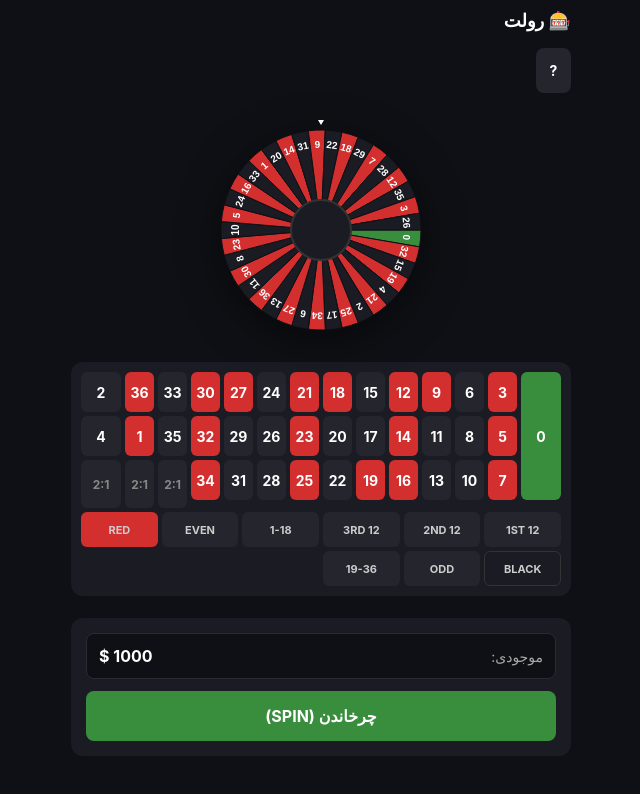
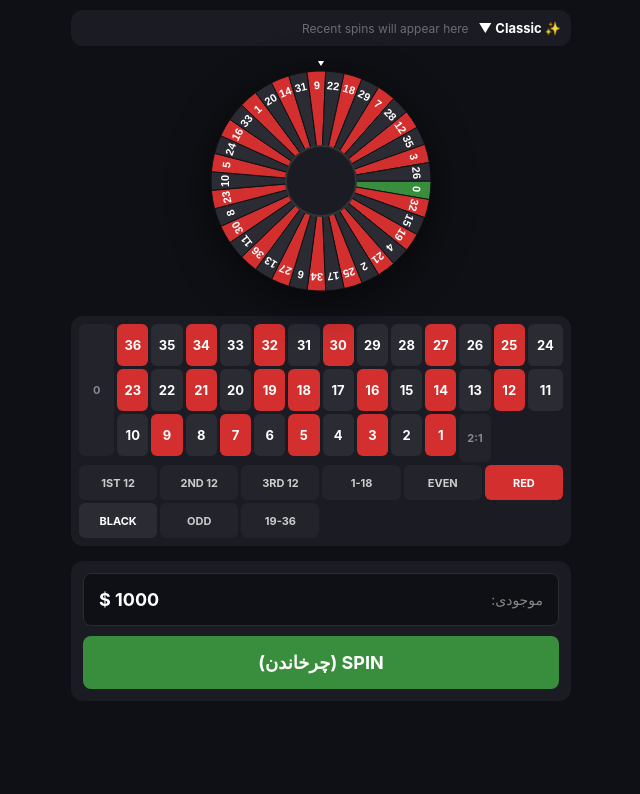
Before and after one commit to vodkashayan-oss/roulette, a plain HTML site: page index.html in a window 1280 px wide. Shown: the whole page, without its empty margins (319-959 px from the left). Drawn offline with Linux system fonts and the light colour scheme.

Commit message:
Update index.html

```diff
--- a/index.html
+++ b/index.html
@@ -7,49 +7,48 @@
 <style>
     * { box-sizing: border-box; margin: 0; padding: 0; font-family: -apple-system, BlinkMacSystemFont, "Segoe UI", Roboto, sans-serif; }
     body { background-color: #0f1015; color: #fff; display: flex; justify-content: center; min-height: 100vh; padding: 10px; }
-    .app { width: 100%; max-width: 500px; display: flex; flex-direction: column; gap: 12px; }
+    .app { width: 100%; max-width: 500px; display: flex; flex-direction: column; gap: 10px; }
 
-    /* Header & History */
-    .header { display: flex; justify-content: space-between; align-items: center; margin-bottom: 5px; }
-    .title { font-size: 18px; font-weight: bold; color: #fff; }
-    .history-bar { display: flex; gap: 6px; overflow-x: auto; padding-bottom: 5px; scrollbar-width: none; }
-    .history-bar::-webkit-scrollbar { display: none; }
-    .hist-item { min-width: 35px; height: 45px; border-radius: 8px; display: flex; align-items: center; justify-content: center; font-weight: bold; font-size: 14px; color: #fff; }
+    /* Top Bar (FaucetPay Style) */
+    .top-bar { background: #1a1b23; border-radius: 12px; padding: 10px; display: flex; align-items: center; gap: 10px; overflow: hidden; }
+    .classic-dropdown { display: flex; align-items: center; gap: 5px; font-size: 13px; font-weight: bold; color: #fff; white-space: nowrap; }
+    .history-container { display: flex; gap: 6px; overflow-x: auto; scrollbar-width: none; flex: 1; align-items: center; }
+    .history-container::-webkit-scrollbar { display: none; }
+    .history-placeholder { color: #6b6c76; font-size: 12px; white-space: nowrap; }
+    .hist-item { min-width: 32px; height: 40px; border-radius: 6px; display: flex; align-items: center; justify-content: center; font-weight: bold; font-size: 13px; color: #fff; }
     .hist-red { background: #d32f2f; }
-    .hist-black { background: #24252d; }
+    .hist-black { background: #2a2b33; }
     .hist-green { background: #388e3c; }
 
-    /* Canvas Wheel Container */
-    .wheel-container { display: flex; justify-content: center; margin: 10px 0; }
-    canvas { width: 220px; height: 220px; filter: drop-shadow(0 10px 20px rgba(0,0,0,0.5)); }
+    /* Canvas Wheel */
+    .wheel-wrapper { display: flex; justify-content: center; margin: 5px 0; position: relative; }
+    canvas { width: 240px; height: 240px; filter: drop-shadow(0 10px 20px rgba(0,0,0,0.6)); }
 
-    /* Betting Table */
-    .table-container { background: #1a1b23; padding: 10px; border-radius: 12px; }
-    .grid { display: grid; grid-template-columns: 40px repeat(12, 1fr) 40px; gap: 4px; }
-    .cell { height: 40px; display: flex; align-items: center; justify-content: center; border-radius: 6px; font-weight: bold; font-size: 14px; cursor: pointer; user-select: none; transition: 0.2s; }
-    .cell:active { transform: scale(0.95); }
+    /* Table (FaucetPay Style) */
+    .table-container { background: #1a1b23; padding: 8px; border-radius: 12px; }
+    .roulette-grid { display: grid; grid-template-columns: 2.2rem repeat(12, 1fr) 2.2rem; gap: 3px; direction: ltr; }
+    .cell { height: 42px; display: flex; align-items: center; justify-content: center; border-radius: 6px; font-weight: bold; font-size: 13px; cursor: pointer; user-select: none; transition: 0.1s; border: 1px solid transparent; }
+    .cell:active { transform: scale(0.95); border: 1px solid #fff; }
     .cell.red { background: #d32f2f; color: #fff; }
-    .cell.black { background: #24252d; color: #fff; }
+    .cell.black { background: #2a2b33; color: #fff; }
     .cell.green { background: #388e3c; color: #fff; }
-    .cell.empty { background: #24252d; cursor: default; }
-    .cell.num { grid-column: span 1; }
-    .cell.zero { grid-row: span 3; height: auto; }
-    .cell.span-3 { grid-row: span 3; height: auto; background: #24252d; font-size: 12px; color: #888; }
+    .cell.span-3 { grid-row: span 3; height: auto; background: #22232b; color: #888; font-size: 11px; }
 
-    .bottom-bets { display: grid; grid-template-columns: repeat(6, 1fr); gap: 4px; margin-top: 4px; }
-    .bottom-bets .cell { height: 35px; font-size: 11px; background: #24252d; color: #ccc; }
-    .bottom-bets .cell.red-bet { background: #d32f2f; }
-    .bottom-bets .cell.black-bet { background: #1a1b23; border: 1px solid #333; }
+    .bottom-bets { display: grid; grid-template-columns: repeat(6, 1fr); gap: 3px; margin-top: 3px; direction: ltr; }
+    .bottom-bets .cell { height: 35px; background: #22232b; color: #ccc; font-size: 11px; border-radius: 6px;}
+    .bottom-bets .cell.red-bet { background: #d32f2f; color: #fff; }
+    .bottom-bets .cell.black-bet { background: #2a2b33; color: #fff; }
 
     /* Controls */
-    .controls { background: #1a1b23; padding: 15px; border-radius: 12px; display: flex; flex-direction: column; gap: 12px; margin-top: 10px; }
-    .spin-btn { width: 100%; padding: 15px; border-radius: 8px; border: none; background: #388e3c; color: #fff; font-size: 16px; font-weight: bold; cursor: pointer; transition: 0.2s; }
+    .controls { background: #1a1b23; padding: 12px; border-radius: 12px; display: flex; flex-direction: column; gap: 10px; margin-top: 5px; }
+    .balance-box { display: flex; justify-content: space-between; background: #0f1015; padding: 15px; border-radius: 8px; align-items: center; border: 1px solid #2a2b33; }
+    .balance-text { color: #888; font-size: 14px; }
+    .balance-val { font-weight: bold; color: #fff; font-size: 18px; }
+    .spin-btn { width: 100%; padding: 16px; border-radius: 8px; border: none; background: #388e3c; color: #fff; font-size: 18px; font-weight: bold; cursor: pointer; transition: 0.2s; }
     .spin-btn:disabled { background: #2a2b33; color: #666; cursor: not-allowed; }
-    .balance-box { display: flex; justify-content: space-between; background: #0f1015; padding: 12px; border-radius: 8px; border: 1px solid #2a2b33; align-items: center; }
-    .balance-text { color: #aaa; font-size: 14px; }
-    .balance-val { font-weight: bold; color: #fff; font-size: 16px; }
-    .win-alert { position: fixed; top: 20px; left: 50%; transform: translateX(-50%); background: #388e3c; color: white; padding: 10px 20px; border-radius: 20px; font-weight: bold; opacity: 0; transition: 0.3s; pointer-events: none; z-index: 100; }
-    .win-alert.show { opacity: 1; transform: translate(-50%, 10px); }
+
+    .win-alert { position: fixed; top: 20px; left: 50%; transform: translateX(-50%) translateY(-20px); background: #388e3c; color: white; padding: 10px 20px; border-radius: 20px; font-weight: bold; opacity: 0; transition: 0.3s; pointer-events: none; z-index: 100; box-shadow: 0 5px 15px rgba(0,0,0,0.5); }
+    .win-alert.show { opacity: 1; transform: translate(-50%, 0); }
 </style>
 </head>
 <body>
@@ -57,26 +56,23 @@
 <div class="win-alert" id="winAlert">شما برنده شدید!</div>
 
 <div class="app">
-    <div class="header">
-        <div class="title">🎰 رولت</div>
+    <!-- نوار بالا (شبیه FaucetPay) -->
+    <div class="top-bar">
+        <div class="classic-dropdown">✨ Classic ▼</div>
+        <div class="history-container" id="historyBar">
+            <span class="history-placeholder">Recent spins will appear here</span>
+        </div>
     </div>
 
-    <!-- تاریخچه اعداد -->
-    <div class="history-bar" id="historyBar">
-        <div class="hist-item hist-black">?</div>
-    </div>
-
-    <!-- چرخ انیمیشن -->
-    <div class="wheel-container">
-        <canvas id="wheelCanvas" width="220" height="220"></canvas>
+    <!-- چرخ -->
+    <div class="wheel-wrapper">
+        <canvas id="wheelCanvas" width="240" height="240"></canvas>
     </div>
 
     <!-- میز شرط بندی -->
     <div class="table-container">
-        <div class="grid" id="bettingGrid">
-            <!-- ساخته شده با جاوا اسکریپت -->
-        </div>
-        <div class="bottom-bets" id="bottomBets">
+        <div class="roulette-grid" id="bettingGrid"></div>
+        <div class="bottom-bets">
             <div class="cell">1ST 12</div>
             <div class="cell">2ND 12</div>
             <div class="cell">3RD 12</div>
@@ -95,7 +91,7 @@
             <span class="balance-text">موجودی:</span>
             <span class="balance-val" id="balanceDisplay">1000 $</span>
         </div>
-        <button class="spin-btn" id="spinBtn">چرخاندن (SPIN)</button>
+        <button class="spin-btn" id="spinBtn">SPIN (چرخاندن)</button>
     </div>
 </div>
 
@@ -104,98 +100,96 @@ const NUMBERS = [0,32,15,19,4,21,2,25,17,34,6,27,13,36,11,30,8,23,10,5,24,16,33,
 const RED = new Set([1,3,5,7,9,12,14,16,18,19,21,23,25,27,30,32,34,36]);
 let balance = 1000;
 
-// ساخت جدول اعداد
+// ساخت جدول (دقیقا شبیه عکس)
 const grid = document.getElementById('bettingGrid');
-// عدد صفر
-const zeroCell = document.createElement('div');
-zeroCell.className = 'cell green zero num';
-zeroCell.textContent = '0';
-grid.appendChild(zeroCell);
+grid.innerHTML = '';
 
-// اعداد 1 تا 36 (چیدمان 3 ردیفه مثل عکس)
-for (let row = 0; row < 3; row++) {
-    for (let col = 1; col <= 12; col++) {
-        let num;
-        if (row === 0) num = col * 3;
-        else if (row === 1) num = col * 3 - 1;
-        else num = col * 3 - 2;
+// خانه صفر (سمت راست)
+const zero = document.createElement('div');
+zero.className = 'cell green span-3';
+zero.textContent = '0';
+grid.appendChild(zero);
 
+// اعداد (از راست به چپ به صورت ستونی)
+for (let col = 1; col <= 12; col++) {
+    // در LTR Grid، اولین ستون چپ است. پس برای چیدمان FaucetPay ستون 12 را اول میگذاریم
+    let c = 13 - col;
+    let n1 = c * 3;     // ردیف اول
+    let n2 = c * 3 - 1; // ردیف دوم
+    let n3 = c * 3 - 2; // ردیف سوم
+
+    [n1, n2, n3].forEach(num => {
         const cell = document.createElement('div');
-        cell.className = `cell num ${RED.has(num) ? 'red' : 'black'}`;
+        cell.className = `cell ${RED.has(num) ? 'red' : 'black'}`;
         cell.textContent = num;
-        cell.dataset.num = num;
         grid.appendChild(cell);
-    }
-}
-// دکمه های 2:1
-for(let i=0; i<3; i++){
-    const cell = document.createElement('div');
-    cell.className = 'cell span-3';
-    cell.textContent = '2:1';
-    grid.appendChild(cell);
+    });
 }
 
-// --- انیمیشن چرخ ---
+// دکمه 2:1 (سمت چپ)
+const twoToOne = document.createElement('div');
+twoToOne.className = 'cell span-3';
+twoToOne.textContent = '2:1';
+grid.appendChild(twoToOne);
+
+
+// --- انیمیشن چرخ و رفع باگ ---
 const canvas = document.getElementById('wheelCanvas');
 const ctx = canvas.getContext('2d');
-const CX = 110, CY = 110, R = 100;
+const CX = 120, CY = 120, R = 110;
+const POCKETS = 37;
+const STEP = (Math.PI * 2) / POCKETS;
 
 function drawWheel(angle) {
-    ctx.clearRect(0, 0, 220, 220);
+    ctx.clearRect(0, 0, 240, 240);
 
-    // چرخ
-    for (let i = 0; i < 37; i++) {
-        const startAngle = i * (Math.PI * 2 / 37) + angle;
-        const endAngle = (i + 1) * (Math.PI * 2 / 37) + angle;
+    for (let i = 0; i < POCKETS; i++) {
+        const start = i * STEP + angle;
+        const end = (i + 1) * STEP + angle;
+
         ctx.beginPath();
         ctx.moveTo(CX, CY);
-        ctx.arc(CX, CY, R, startAngle, endAngle);
+        ctx.arc(CX, CY, R, start, end);
         ctx.closePath();
 
         const num = NUMBERS[i];
-        ctx.fillStyle = num === 0 ? '#388e3c' : (RED.has(num) ? '#d32f2f' : '#1a1b23');
+        ctx.fillStyle = num === 0 ? '#388e3c' : (RED.has(num) ? '#d32f2f' : '#2a2b33');
         ctx.fill();
         ctx.strokeStyle = '#0f1015';
         ctx.lineWidth = 1;
         ctx.stroke();
 
-        // نوشتن عدد
+        // نوشتن اعداد
         ctx.save();
         ctx.translate(CX, CY);
-        ctx.rotate(startAngle + (endAngle - startAngle) / 2);
+        ctx.rotate(start + STEP / 2);
         ctx.translate(R - 15, 0);
         ctx.rotate(Math.PI / 2);
         ctx.fillStyle = '#fff';
-        ctx.font = 'bold 10px Arial';
+        ctx.font = 'bold 11px Arial';
         ctx.textAlign = 'center';
         ctx.textBaseline = 'middle';
         ctx.fillText(num, 0, 0);
         ctx.restore();
     }
 
-    // مرکز
-    ctx.beginPath();
-    ctx.arc(CX, CY, 30, 0, Math.PI * 2);
-    ctx.fillStyle = '#1a1b23';
-    ctx.fill();
-    ctx.strokeStyle = '#333';
-    ctx.lineWidth = 2;
-    ctx.stroke();
+    // دایره وسط
+    ctx.beginPath(); ctx.arc(CX, CY, 35, 0, Math.PI * 2);
+    ctx.fillStyle = '#1a1b23'; ctx.fill();
+    ctx.strokeStyle = '#333'; ctx.lineWidth = 2; ctx.stroke();
 
-    // نشانگر بالا
+    // نشانگر بالای چرخ
     ctx.beginPath();
     ctx.moveTo(CX, CY - R - 5);
-    ctx.lineTo(CX - 6, CY - R - 15);
-    ctx.lineTo(CX + 6, CY - R - 15);
+    ctx.lineTo(CX - 8, CY - R - 18);
+    ctx.lineTo(CX + 8, CY - R - 18);
     ctx.closePath();
-    ctx.fillStyle = '#fff';
-    ctx.fill();
+    ctx.fillStyle = '#fff'; ctx.fill();
 }
 
 let currentAngle = 0;
 drawWheel(currentAngle);
 
-// --- منطق بازی ---
 const spinBtn = document.getElementById('spinBtn');
 const historyBar = document.getElementById('historyBar');
 const balanceDisplay = document.getElementById('balanceDisplay');
@@ -209,14 +203,32 @@ spinBtn.addEventListener('click', () => {
 
     isSpinning = true;
     spinBtn.disabled = true;
-    balance -= 10; // شرط ثابت 10 دلاری
+    balance -= 10;
     balanceDisplay.textContent = balance + ' $';
 
-    const targetIndex = Math.floor(Math.random() * 37);
+    const targetIndex = Math.floor(Math.random() * POCKETS);
     const targetNum = NUMBERS[targetIndex];
 
-    const targetAngle = -(targetIndex * (Math.PI * 2 / 37)) + (Math.PI * 2 * 10); // 10 دور کامل
-    const duration = 4000; // 4 ثانیه
+    // --- محاسبه دقیق ریاضی برای رفع باگ ---
+    // زاویه مرکز جیب هدف در حالت بدون چرخش:
+    const targetSliceCenter = targetIndex * STEP + (STEP / 2);
+
+    // ما می‌خواهیم این نقطه دقیقا زیر نشانگر بالا (یعنی -PI/2) قرار بگیرد:
+    // targetSliceCenter + targetAngle = -PI/2 (mod 2PI)
+    let exactTargetAngle = -Math.PI / 2 - targetSliceCenter;
+
+    // نرمال سازی زاویه به بین 0 و 2PI
+    exactTargetAngle = (exactTargetAngle % (Math.PI * 2) + (Math.PI * 2)) % (Math.PI * 2);
+
+    // اضافه کردن 10 دور کامل برای افکت چرخش
+    let targetAngle = exactTargetAngle + (Math.PI * 2 * 10);
+
+    // اطمینان از اینکه همیشه در جهت عقربه‌های ساعت می‌چرخد (زاویه بزرگتر از قبلی)
+    while (targetAngle <= currentAngle) {
+        targetAngle += Math.PI * 2;
+    }
+
+    const duration = 4500; // 4.5 ثانیه
     const startTime = performance.now();
     const startAngle = currentAngle;
 
@@ -224,7 +236,7 @@ spinBtn.addEventListener('click', () => {
         const elapsed = time - startTime;
         const progress = Math.min(elapsed / duration, 1);
 
-        // افکت کندی (easeOutCubic)
+        // افکت توقف نرم (easeOutCubic)
         const easeOut = 1 - Math.pow(1 - progress, 3);
         currentAngle = startAngle + (targetAngle - startAngle) * easeOut;
 
@@ -233,18 +245,21 @@ spinBtn.addEventListener('click', () => {
         if (progress < 1) {
             requestAnimationFrame(animate);
         } else {
-            finishGame(targetNum);
+            finishGame(targetNum, targetIndex);
         }
     }
 
     requestAnimationFrame(animate);
 });
 
-function finishGame(num) {
+function finishGame(num, index) {
     isSpinning = false;
     spinBtn.disabled = false;
 
     // آپدیت تاریخچه
+    if(historyBar.querySelector('.history-placeholder')) {
+        historyBar.innerHTML = '';
+    }
     const histItem = document.createElement('div');
     histItem.className = `hist-item ${num === 0 ? 'hist-green' : (RED.has(num) ? 'hist-red' : 'hist-black')}`;
     histItem.textContent = num;
@@ -253,7 +268,7 @@ function finishGame(num) {
         historyBar.lastChild.remove();
     }
 
-    // بررسی برد (چون فعلاً کاربر جایی کلیک نمی‌کنه، رندوم جایزه میدیم)
+    // منطق برد و باخت (ساده و رندوم برای دمو)
     if (num !== 0 && Math.random() > 0.5) {
         const winAmount = 20;
         balance += winAmount;
```
